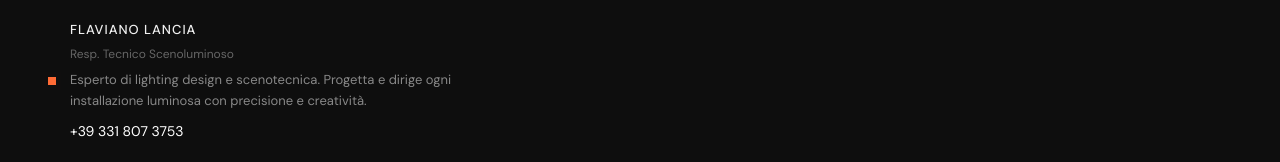
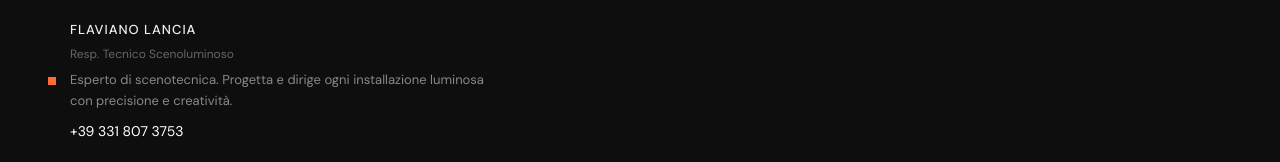
Before and after one commit to Lucjk6/p2ptechnology, a plain HTML site: page index.html in a window 1280 px wide. Shown: the part 5820-5982 px from the top of the page. Drawn offline with Linux system fonts and the light colour scheme.

Commit message:
Rimosso lighting design da bio Flaviano

```diff
--- a/index.html
+++ b/index.html
@@ -212,7 +212,7 @@
         <div class="contact-item"><div class="contact-dot"></div><div><strong>Email</strong><a href="mailto:p2ptechnologysrl@gmail.com">p2ptechnologysrl@gmail.com</a></div></div>
         <div class="contact-item"><div class="contact-dot"></div><div><strong>Andrea Pellegrini</strong><span class="contact-role">Account Manager &amp; CEO</span><p class="contact-bio">Il punto di riferimento commerciale e strategico. Coordina relazioni clienti, sviluppo business e visione aziendale.</p><a href="tel:+393519948882">+39 351 994 8882</a></div></div>
         <div class="contact-item"><div class="contact-dot"></div><div><strong>Alessandro Testa</strong><span class="contact-role">Resp. Media Server &amp; Sceno</span><p class="contact-bio">Specialista di visual content e media server. Trasforma le superfici in canvas video di altissimo impatto.</p><a href="tel:+393479631614">+39 347 963 1614</a></div></div>
-        <div class="contact-item"><div class="contact-dot"></div><div><strong>Flaviano Lancia</strong><span class="contact-role">Resp. Tecnico Scenoluminoso</span><p class="contact-bio">Esperto di lighting design e scenotecnica. Progetta e dirige ogni installazione luminosa con precisione e creatività.</p><a href="tel:+393318073753">+39 331 807 3753</a></div></div>
+        <div class="contact-item"><div class="contact-dot"></div><div><strong>Flaviano Lancia</strong><span class="contact-role">Resp. Tecnico Scenoluminoso</span><p class="contact-bio">Esperto di scenotecnica. Progetta e dirige ogni installazione luminosa con precisione e creatività.</p><a href="tel:+393318073753">+39 331 807 3753</a></div></div>
         <div class="contact-item"><div class="contact-dot"></div><div><strong>Mirco Ruscito</strong><span class="contact-role">Resp. Allarmi &amp; Videosorveglianza</span><p class="contact-bio">Tecnico specializzato in sistemi di sicurezza integrati. Garantisce la protezione degli spazi con soluzioni su misura.</p><a href="tel:+393383555328">+39 338 355 5328</a></div></div>
         <div class="contact-social fade-in">
           <a href="https://www.instagram.com/p2p_technology_srl/" target="_blank" rel="noopener">@P2P_TECHNOLOGY_SRL</a>
```
